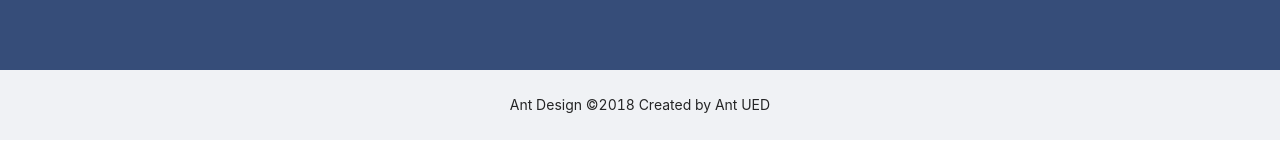
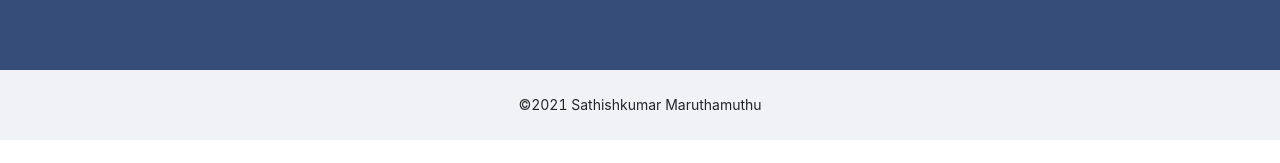
Before and after one commit to sathishkumar294/live-from-eci, a React (Create React App) app: page / in a window 1280 px wide. Shown: the part 634-797 px from the top of the page. Built offline with nearby package versions, Linux system fonts and the light colour scheme.

Commit message:
update opyright

```diff
--- a/src/App.js
+++ b/src/App.js
@@ -1,22 +1,20 @@
-import logo from './logo.svg';
+import { Layout } from 'antd';
+import 'antd/dist/antd.css';
 import './App.css';
-import 'antd/dist/antd.css'
-import { Button } from 'antd';
 import { AppHeader } from './components/header/header';
-import {Layout} from 'antd'
 import { StateWisePage } from './components/state-wise';
 
 function App() {
-  const {Content, Footer} = Layout;
+  const { Content, Footer } = Layout;
   return (
     <div className="App">
       <Layout className="layout">
-        <AppHeader/>
+        <AppHeader />
         <Content style={{ padding: '0 50px', height: '80vh', background: "#364d79" }}>
-            <StateWisePage />
+          <StateWisePage />
         </Content>
-        <Footer style={{ textAlign: 'center' }}>Ant Design ©2018 Created by Ant UED</Footer>
-    </Layout>
+        <Footer style={{ textAlign: 'center' }}>©2021 Sathishkumar Maruthamuthu</Footer>
+      </Layout>
     </div>
   );
 }
```
